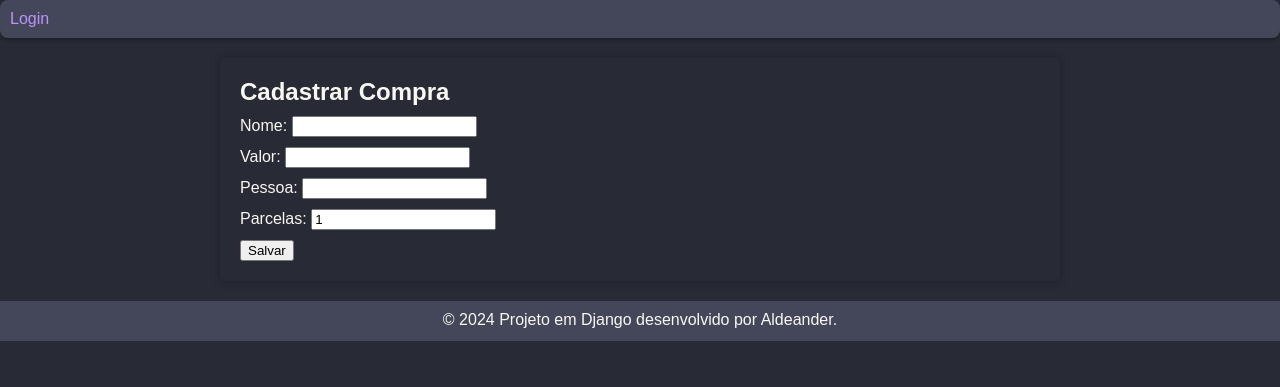
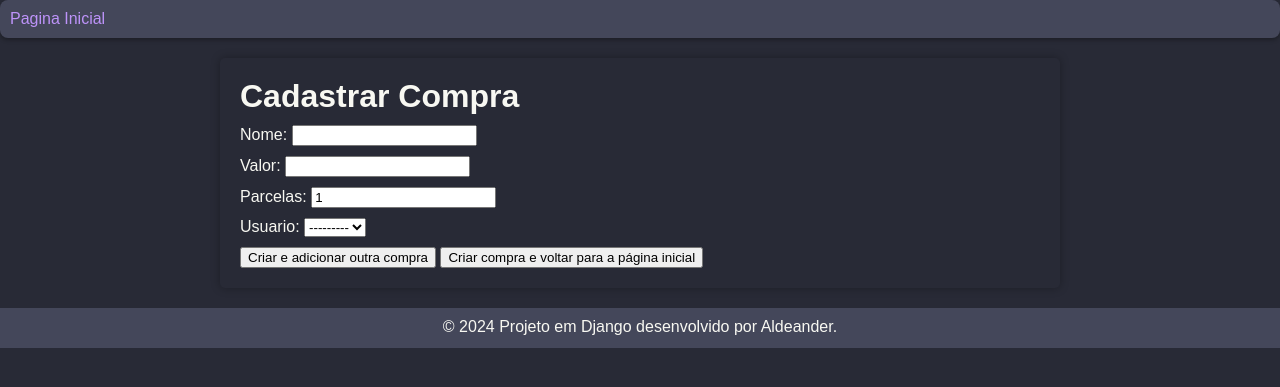
Before and after one commit to aldeandersantos/Django_Faturas, a Django app: template templates/app_faturas/cadastrar_compra.html in a window 1280 px wide. Shown: the top 387 px of the page. Run offline with Django 5.2, Linux system fonts and the light colour scheme; the template is opened without the code that fills it: values that come from a table or form of the project are taken from there, others are empty.

Commit message:
Adicionado feature de criar compra

```diff
--- a/app_faturas/forms.py
+++ b/app_faturas/forms.py
@@ -4,4 +4,4 @@ from .models import Compra
 class CompraForm(forms.ModelForm):
     class Meta:
         model = Compra
-        fields = ['nome', 'valor', 'pessoa', 'parcelas']
+        fields = ['nome', 'valor', 'parcelas', 'usuario']
--- a/app_faturas/models.py
+++ b/app_faturas/models.py
@@ -4,7 +4,6 @@ from django.contrib.auth.models import User
 class Compra(models.Model):
     nome = models.CharField(max_length=255)
     valor = models.DecimalField(max_digits=10, decimal_places=2)
-    pessoa = models.CharField(max_length=255)
     parcelas = models.IntegerField(default=1)
     usuario = models.ForeignKey(User, on_delete=models.CASCADE)
 
@@ -15,7 +14,6 @@ class Fatura(models.Model):
 
 class Cliente(models.Model):
     user = models.OneToOneField(User, on_delete=models.CASCADE)
-    # Outros campos para o cliente, como nome, endereço, etc.
 
     def __str__(self):
         return self.user.username
--- a/templates/app_faturas/cadastrar_compra.html
+++ b/templates/app_faturas/cadastrar_compra.html
@@ -1,11 +1,17 @@
-{% extends 'base.html' %}
-{% load static %}
+{% extends 'app_faturas/base.html' %}
+
+{% block title %}Cadastrar Compra{% endblock %}
+
+{% block header_content %}
+   <a href="{% url 'cadastrar_compra' %}">Pagina Inicial</a>
+{% endblock %}
 
 {% block content %}
-  <h2>Cadastrar Compra</h2>
-  <form method="post">
-    {% csrf_token %}
-    {{ form.as_p }}
-    <button type="submit">Salvar</button>
-  </form>
+   <h1>Cadastrar Compra</h1>
+   <form method="post" action="">
+       {% csrf_token %}
+       {{ form.as_p }}
+       <button type="submit" name="add_another">Criar e adicionar outra compra</button>
+       <button type="submit" name="go_to_home">Criar compra e voltar para a página inicial</button>
+   </form>
 {% endblock %}
```
Also changed, not shown: app_faturas/views.py (+13 -9 lines), setup/settings.py (+0 -12 lines), app_faturas/migrations/0003_remove_compra_pessoa.py (added).
